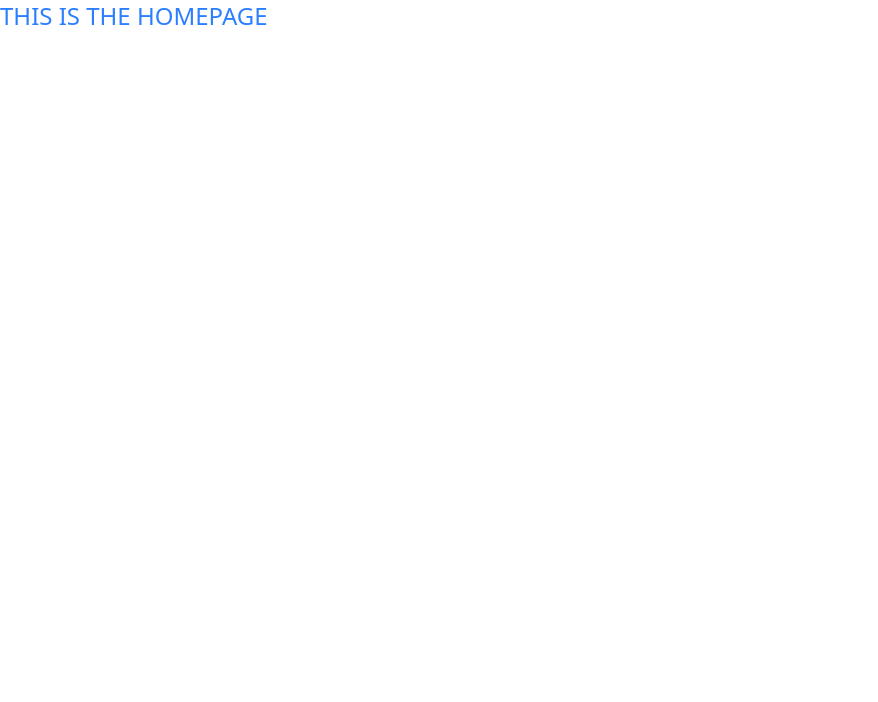
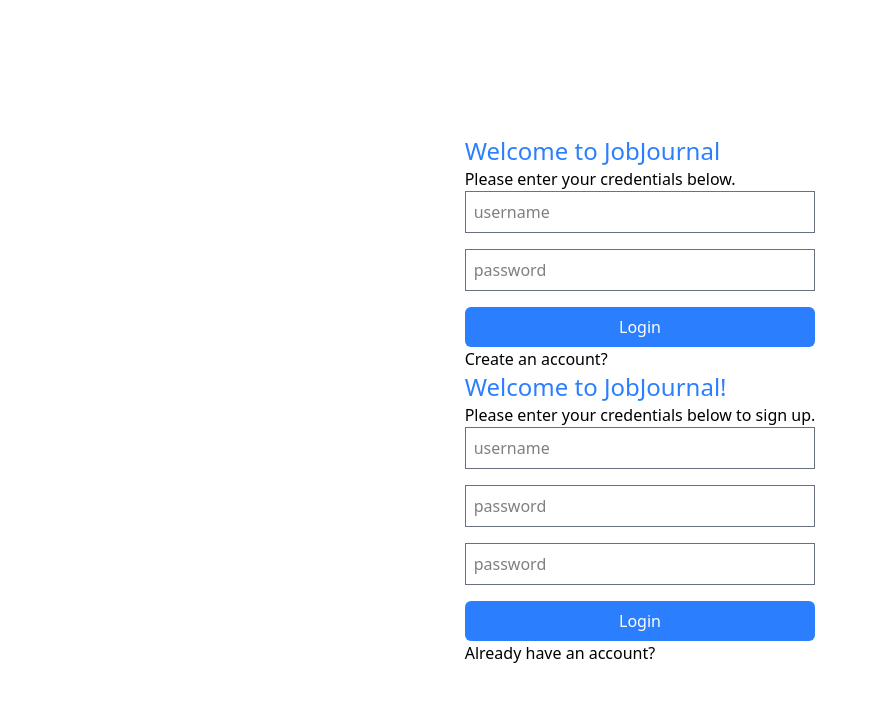
Before and after one commit to AlnickClores/JobJournal, a Next.js app in the folder client/: page / in a window 1280 px wide. Shown: the top 702 px of the page, without its empty margins (0-878 px from the left). Built offline with nearby package versions, Linux system fonts and the light colour scheme.

Commit message:
Made the barebone ui of the auth pages. Also integrated the login and signup api

```diff
--- a/client/package.json
+++ b/client/package.json
@@ -10,10 +10,12 @@
   },
   "dependencies": {
     "@reduxjs/toolkit": "^2.8.2",
+    "axios": "^1.10.0",
     "next": "15.3.5",
     "react": "^19.0.0",
     "react-dom": "^19.0.0",
-    "react-redux": "^9.2.0"
+    "react-redux": "^9.2.0",
+    "react-router-dom": "^7.6.3"
   },
   "devDependencies": {
     "@eslint/eslintrc": "^3",
--- /dev/null
+++ b/client/src/app/components/features/auth/LoginForm.tsx
@@ -0,0 +1,65 @@
+"use client";
+
+import { useState } from "react";
+import { login } from "@/app/services/authService";
+import { useRouter } from "next/navigation";
+
+const LoginForm = () => {
+  const router = useRouter();
+  const [formData, setFormData] = useState({
+    username: "",
+    password: "",
+  });
+
+  const [message, setMessage] = useState("");
+
+  const handleInputChange = (e: React.ChangeEvent<HTMLInputElement>) => {
+    const { name, value } = e.target;
+    setFormData({ ...formData, [name]: value });
+  };
+
+  const handleLogin = async (e: React.FormEvent) => {
+    e.preventDefault();
+    try {
+      const res = await login(formData.username, formData.password);
+      router.push(`/dashboard/${formData.username}`);
+    } catch (err: any) {
+      console.error("Login failed:", err);
+      setMessage(err.response?.data.error || "An error occurred during login.");
+    }
+  };
+
+  return (
+    <div>
+      <h1 className="text-2xl text-blue-500">Welcome to JobJournal</h1>
+      <p>Please enter your credentials below.</p>
+      <form onSubmit={handleLogin} className="flex flex-col gap-4">
+        <input
+          type="text"
+          name="username"
+          onChange={handleInputChange}
+          value={formData.username}
+          placeholder="username"
+          className="p-2 border border-gray-500"
+          required
+        />
+        <input
+          type="password"
+          name="password"
+          onChange={handleInputChange}
+          value={formData.password}
+          placeholder="password"
+          className="p-2 border border-gray-500"
+          required
+        />
+        <button type="submit" className="p-2 bg-blue-500 text-white rounded-md">
+          Login
+        </button>
+      </form>
+      <p>{message}</p>
+      <p>Create an account?</p>
+    </div>
+  );
+};
+
+export default LoginForm;
--- /dev/null
+++ b/client/src/app/components/features/auth/SignupForm.tsx
@@ -0,0 +1,81 @@
+"use client";
+
+import { useState } from "react";
+import { signup } from "@/app/services/authService";
+import { useRouter } from "next/navigation";
+
+const SignupForm = () => {
+  const router = useRouter();
+  const [formData, setFormData] = useState({
+    username: "",
+    password: "",
+    confirmPassword: "",
+  });
+  const [message, setMessage] = useState("");
+
+  const handleInputChange = (e: React.ChangeEvent<HTMLInputElement>) => {
+    const { name, value } = e.target;
+    setFormData({ ...formData, [name]: value });
+  };
+
+  const handleSubmit = async (e: React.FormEvent) => {
+    e.preventDefault();
+    if (formData.password !== formData.confirmPassword) {
+      alert("Passwords do not match!");
+      return;
+    }
+
+    try {
+      const res = await signup(formData.username, formData.password);
+      setMessage(res.message);
+      router.push(`/dashboard/${formData.username}`);
+    } catch (err: any) {
+      setMessage(
+        err.response?.data.error || "An error occurred during signup."
+      );
+    }
+  };
+
+  return (
+    <div>
+      <h1 className="text-2xl text-blue-500">Welcome to JobJournal!</h1>
+      <p>Please enter your credentials below to sign up.</p>
+      <form onSubmit={handleSubmit} className="flex flex-col gap-4">
+        <input
+          type="text"
+          value={formData.username}
+          onChange={handleInputChange}
+          name="username"
+          placeholder="username"
+          className="p-2 border border-gray-500"
+          required
+        />
+        <input
+          type="password"
+          value={formData.password}
+          onChange={handleInputChange}
+          name="password"
+          placeholder="password"
+          className="p-2 border border-gray-500"
+          required
+        />
+        <input
+          type="password"
+          value={formData.confirmPassword}
+          onChange={handleInputChange}
+          name="confirmPassword"
+          placeholder="password"
+          className="p-2 border border-gray-500"
+          required
+        />
+        <button type="submit" className="p-2 bg-blue-500 text-white rounded-md">
+          Login
+        </button>
+      </form>
+      <p>{message}</p>
+      <p>Already have an account?</p>
+    </div>
+  );
+};
+
+export default SignupForm;
--- /dev/null
+++ b/client/src/app/components/features/dashboard/Dashboard.tsx
@@ -0,0 +1,13 @@
+"use client";
+import { useParams } from "next/navigation";
+
+const Dashboard = () => {
+  const { username } = useParams();
+  return (
+    <div>
+      <h1 className="text-2xl text-blue-500">Welcome, {username}</h1>
+    </div>
+  );
+};
+
+export default Dashboard;
--- a/client/src/app/dashboard/page.tsx
+++ b/client/src/app/dashboard/[username]/page.tsx
@@ -1,5 +1,5 @@
 "use client";
-import Dashboard from "@/components/features/dashboard/Dashboard";
+import Dashboard from "@/app/components/features/dashboard/Dashboard";
 
 const DashboardPage = () => {
   return (
--- a/client/src/app/page.tsx
+++ b/client/src/app/page.tsx
@@ -1,10 +1,15 @@
-import Image from "next/image";
-import LoginForm from "@/components/features/auth/LoginForm";
+"use client";
+
+import LoginForm from "./components/features/auth/LoginForm";
+import SignupForm from "./components/features/auth/SignupForm";
 
 export default function Home() {
   return (
-    <div>
-      <h1 className="text-2xl text-blue-500">THIS IS THE HOMEPAGE</h1>
+    <div className="flex flex-col items-center justify-center min-h-screen">
+      <div>
+        <LoginForm />
+        <SignupForm />
+      </div>
     </div>
   );
 }
--- /dev/null
+++ b/client/src/app/services/authService.ts
@@ -0,0 +1,29 @@
+import axios from "axios";
+
+const API_BASE_URL = "http://localhost:3030/auth";
+
+export const signup = async (username: string, password: string) => {
+  try {
+    const response = await axios.post(`${API_BASE_URL}/signup`, {
+      username,
+      password,
+    });
+    return response.data;
+  } catch (error) {
+    console.error("Error during signup:", error);
+    throw error;
+  }
+};
+
+export const login = async (username: string, password: string) => {
+  try {
+    const response = await axios.post(`${API_BASE_URL}/login`, {
+      username,
+      password,
+    });
+    return response.data;
+  } catch (error) {
+    console.error("Error during login:", error);
+    throw error;
+  }
+};
--- a/client/src/components/features/auth/LoginForm.tsx
+++ /dev/null
@@ -1,11 +0,0 @@
-"use client";
-
-const LoginForm = () => {
-  return (
-    <div>
-      <h1 className="text-2xl text-blue-500">THIS IS THE LOGIN FORM</h1>
-    </div>
-  );
-};
-
-export default LoginForm;
--- a/client/src/components/features/auth/SignupForm.tsx
+++ /dev/null
@@ -1,11 +0,0 @@
-"use client";
-
-const SignupForm = () => {
-  return (
-    <div>
-      <h1 className="text-2xl text-blue-500">THIS IS THE SIGNUP FORM</h1>
-    </div>
-  );
-};
-
-export default SignupForm;
--- a/client/src/components/features/dashboard/Dashboard.tsx
+++ /dev/null
@@ -1,11 +0,0 @@
-"use client";
-
-const Dashboard = () => {
-  return (
-    <div>
-      <h1 className="text-2xl text-blue-500">THIS IS THE DASHBOARD</h1>
-    </div>
-  );
-};
-
-export default Dashboard;
```
Also changed, not shown: 2 other files (tests, documents, lock files or other folders).
